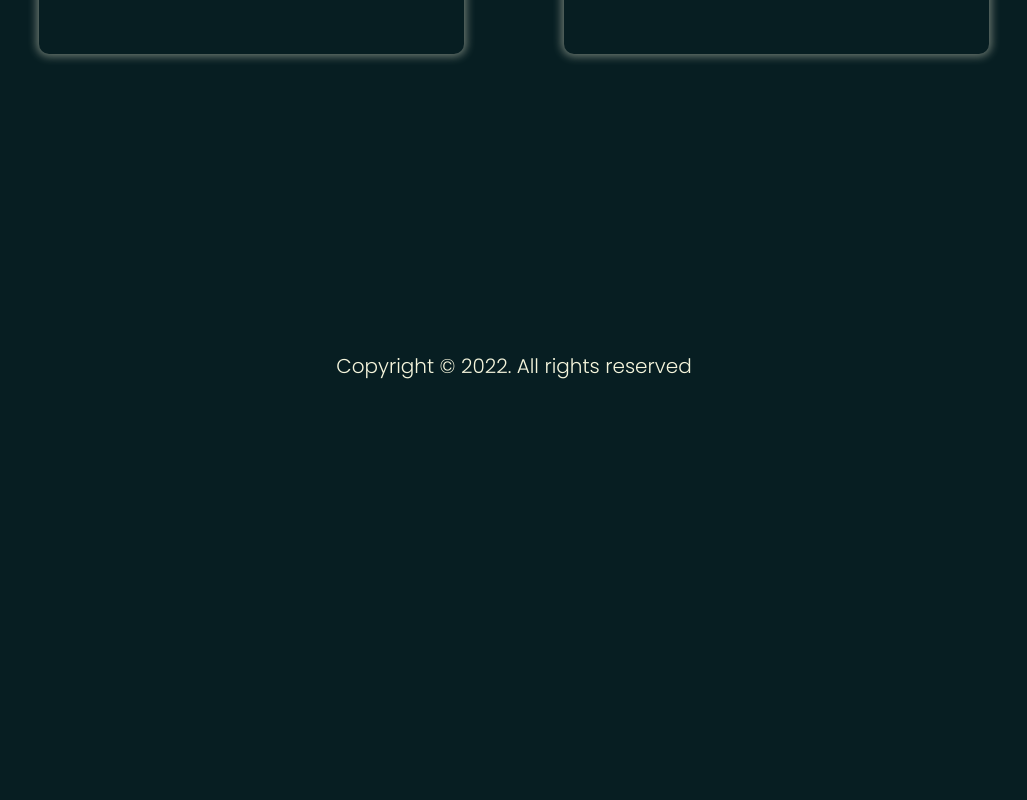
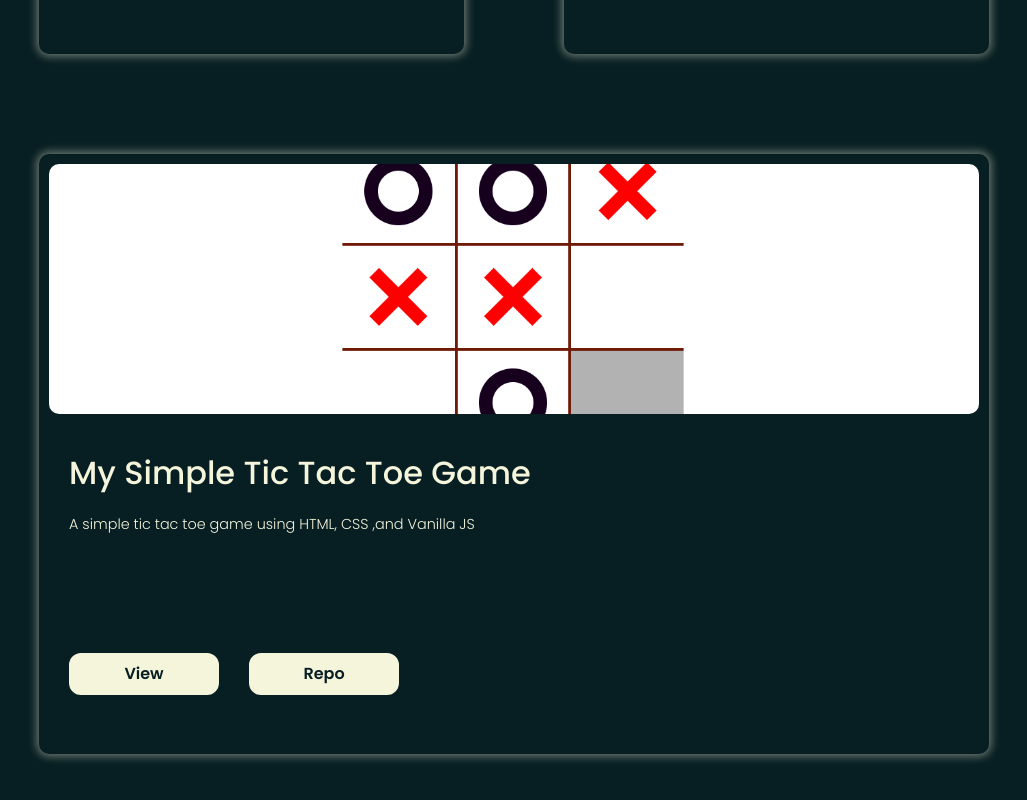
Before and after one commit to Fasina-ayomikun/My-Portfolio-2, a React (Create React App) app: page /portfolio in a window 1280 px wide. Shown: the part 2901-3701 px from the top of the page, without its empty margins (126-1153 px from the left). Before the commit the page ends 3299 px from the top, so only its background shows below. Built offline with nearby package versions, Linux system fonts and the light colour scheme.

Commit message:
initial commit

```diff
--- a/src/data.js
+++ b/src/data.js
@@ -6,6 +6,7 @@ import image6 from "./images/beautyhairs.png";
 import image7 from "./images/portfolio1.png";
 import image8 from "./images/todo.png";
 import image9 from "./images/stopwatch.png";
+import image10 from "./images/tictactoe.png";
 
 export const projects = [
   {
@@ -73,4 +74,12 @@ export const projects = [
     profile_url: "https://fash-stopwatch.netlify.app",
     desc: "A simple stopwatch  using HTML, CSS ,and  Vanilla JS",
   },
+  {
+    id: "9",
+    url: image10,
+    name: "My Simple Tic Tac Toe Game",
+    github_url: "https://github.com/Fasina-ayomikun/Tic-Tac-Toe",
+    profile_url: "https://fash-tictactoe.netlify.app",
+    desc: "A simple tic tac toe game  using HTML, CSS ,and  Vanilla JS",
+  },
 ];
```
Also changed, not shown: src/images/tictactoe.png (added).
